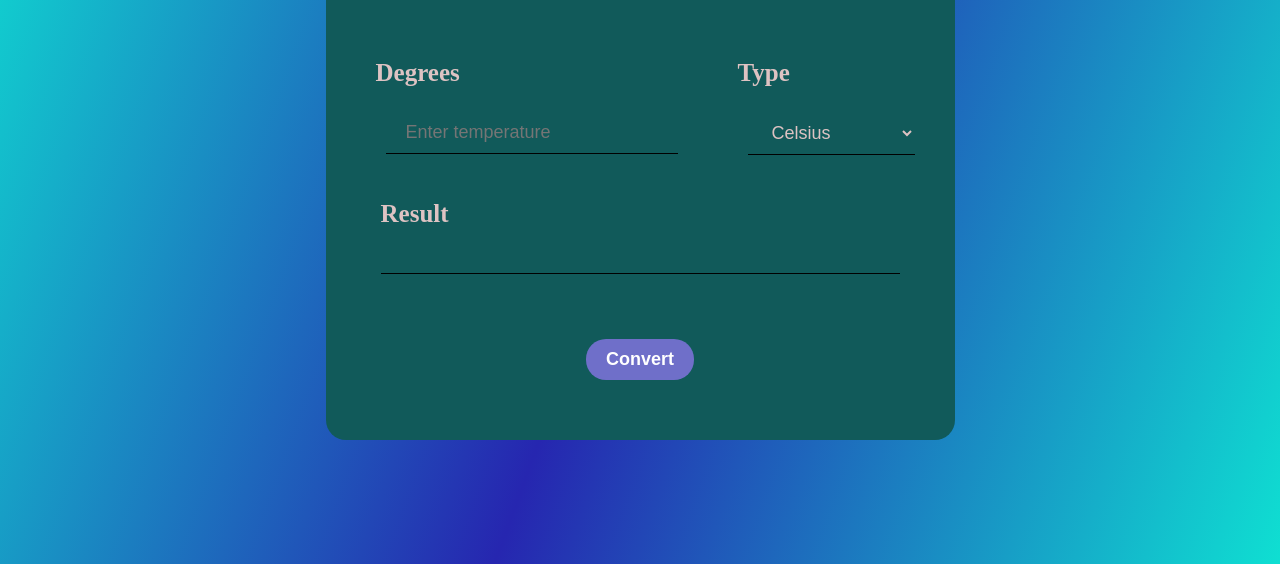
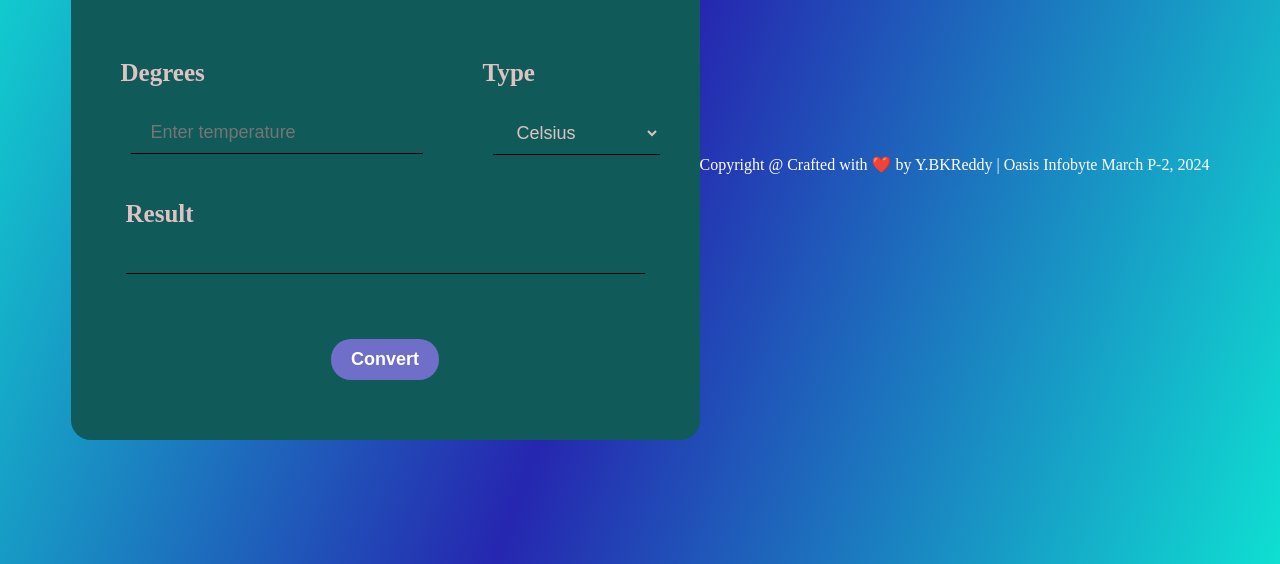
Before and after one commit to YBKR/temperature_converter, a plain HTML site: page index.html in a window 1280 px wide. Shown: the part 236-800 px from the top of the page. Drawn offline with Linux system fonts and the light colour scheme.

Commit message:
Update index.html

```diff
--- a/index.html
+++ b/index.html
@@ -37,6 +37,9 @@
 
             <button class="btn" onclick="convertTemperature()">Convert</button>
         </div>
+        <div class="copyright" style="text-align : center; color : #fff">
+            <p>Copyright @ Crafted with ❤️ by Y.BKReddy  | Oasis Infobyte March P-2, 2024</p>
+        </div>
     </div>
     <script src="scripts.js"></script>
 </body>
```
